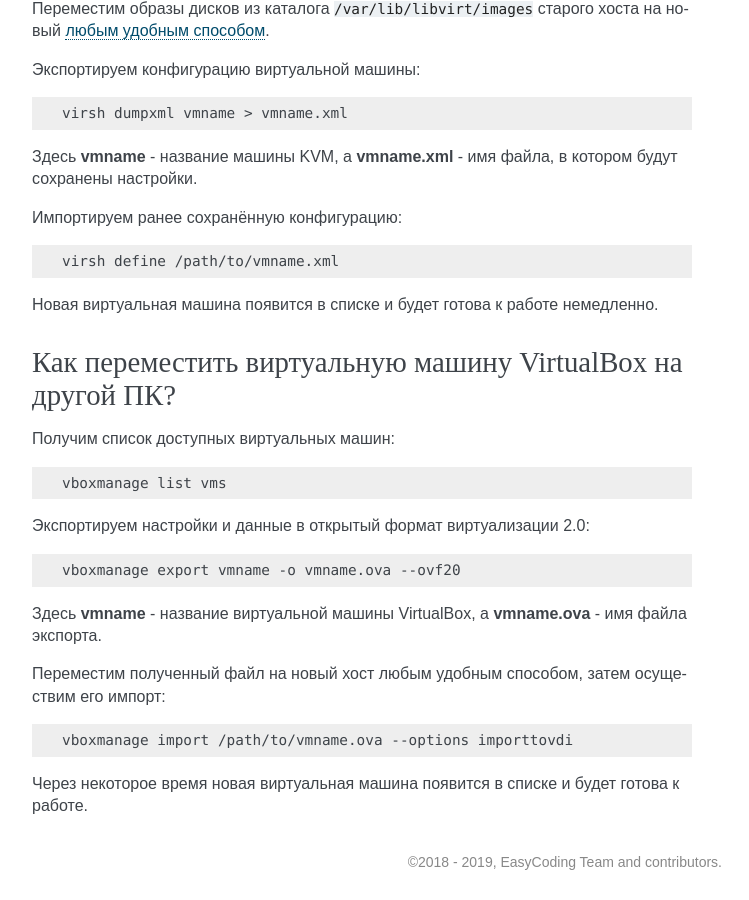
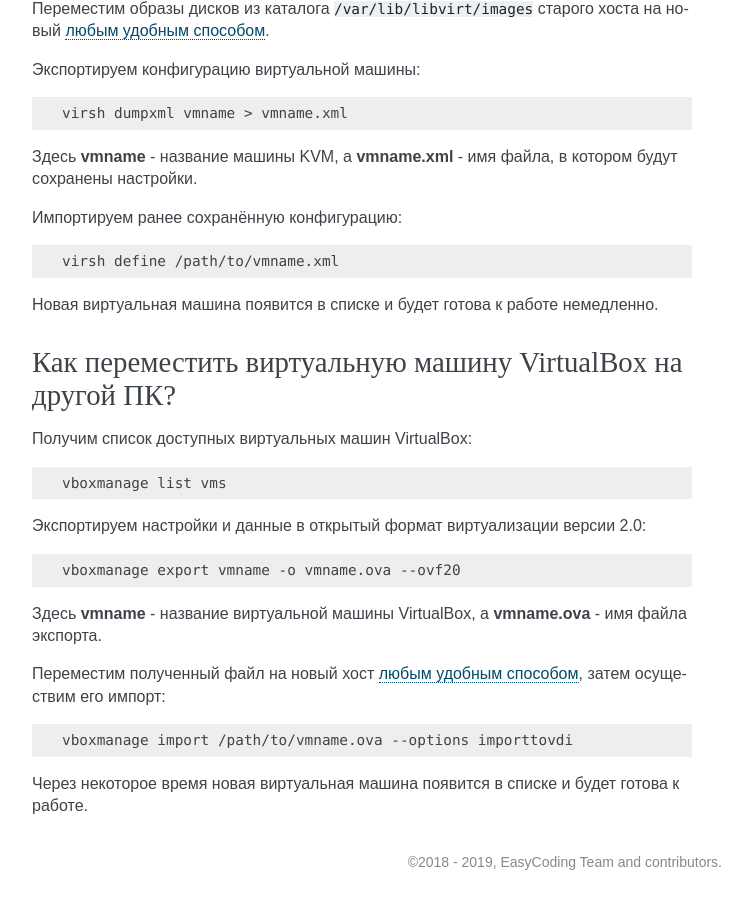
Before and after one commit to RussianFedora/FAQ, a Sphinx documentation site: the page built from source/virtualization.rst, in a window 1280 px wide and 900 px high, scrolled down 3404 px. Shown: the whole window, without its empty margins (388-1137 px from the left). Built offline with Sphinx 7.4.7, drawn with Linux system fonts in a browser that asks for light colours.

Commit message:
Added internal hyperlinks to virtualbox-transfer question.

```diff
--- a/source/virtualization.rst
+++ b/source/virtualization.rst
@@ -227,13 +227,13 @@
 Как переместить виртуальную машину VirtualBox на другой ПК?
 ===============================================================
 
-Получим список доступных виртуальных машин:
+Получим список доступных виртуальных машин VirtualBox:
 
 .. code-block:: text
 
     vboxmanage list vms
 
-Экспортируем настройки и данные в открытый формат виртуализации 2.0:
+Экспортируем настройки и данные в открытый формат виртуализации версии 2.0:
 
 .. code-block:: text
 
@@ -241,7 +241,7 @@
 
 Здесь **vmname** - название виртуальной машины VirtualBox, а **vmname.ova** - имя файла экспорта.
 
-Переместим полученный файл на новый хост любым удобным способом, затем осуществим его импорт:
+Переместим полученный файл на новый хост :ref:`любым удобным способом <copying-data>`, затем осуществим его импорт:
 
 .. code-block:: text
 
```
